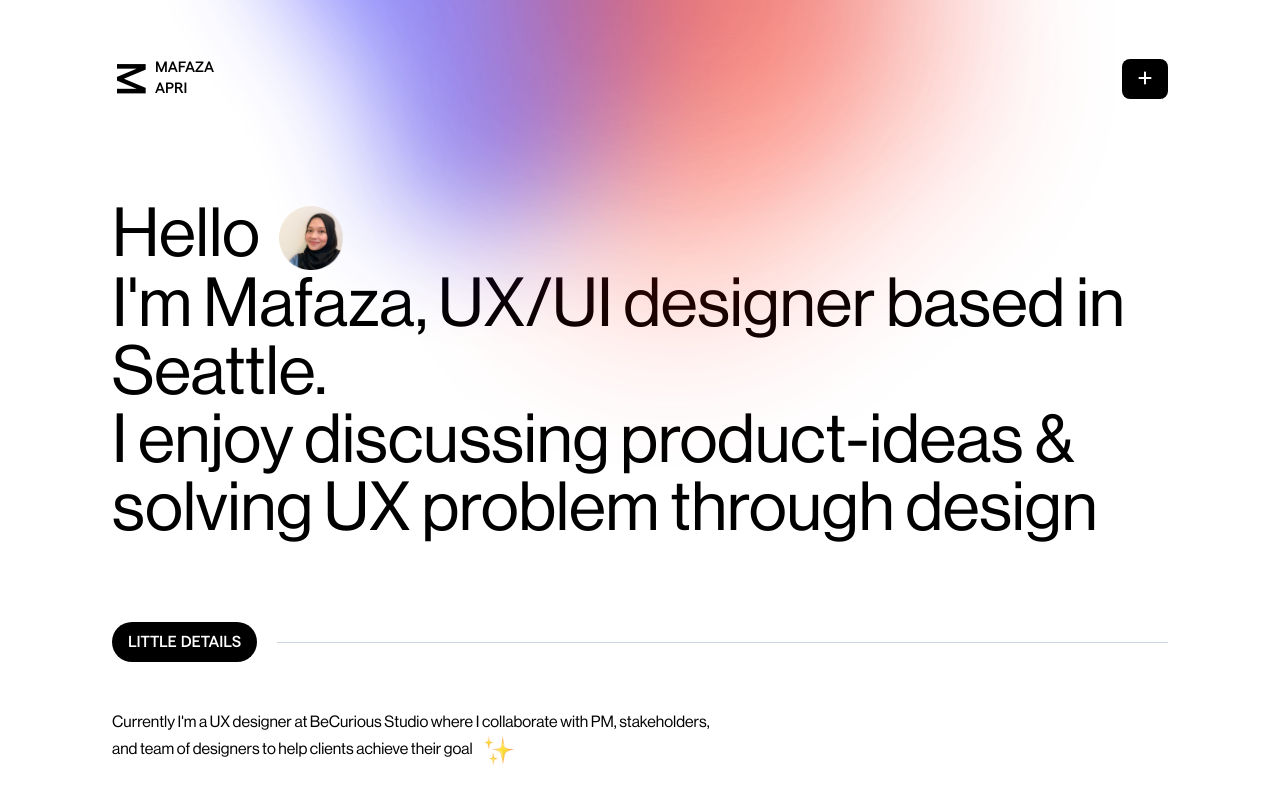
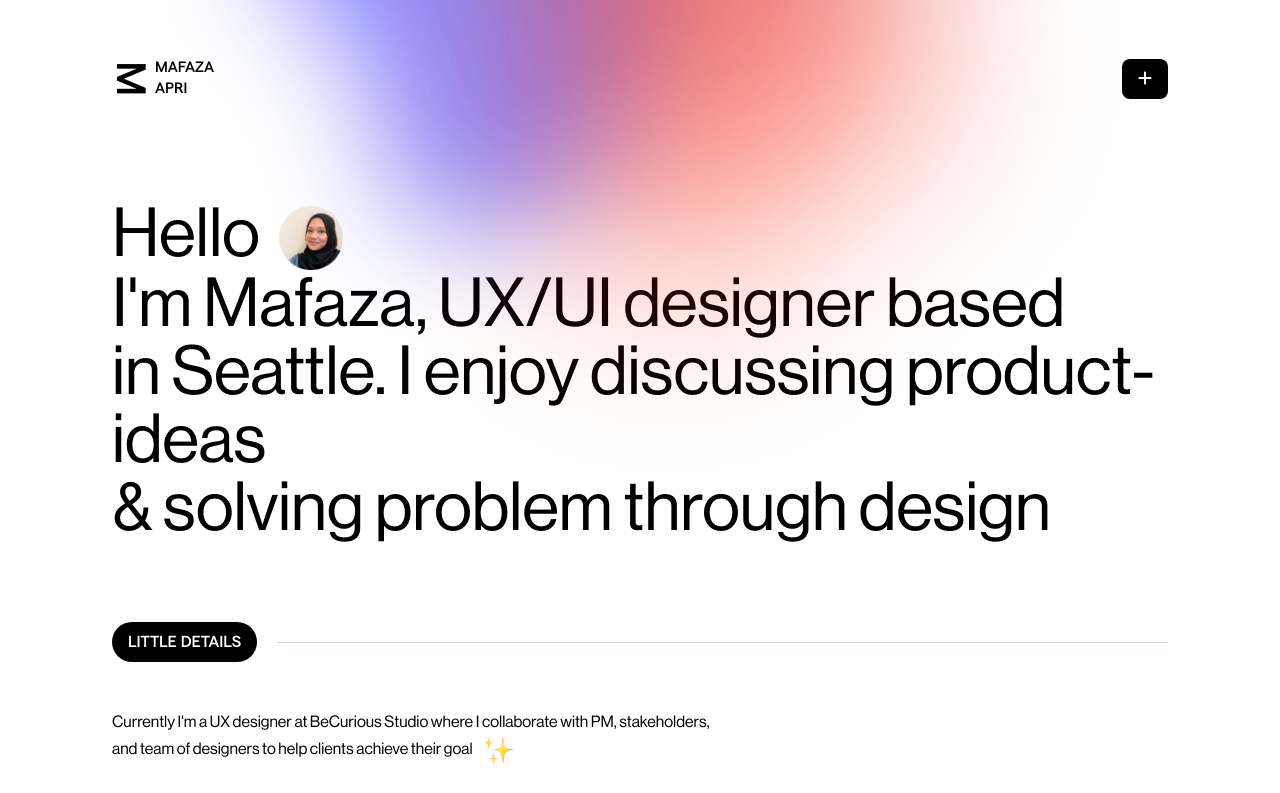
Before and after one commit to mafazaapri/mafazaapri.github.io, a React (Vite) app: page /#/about in a window 1280 px wide. Shown: the top 793 px of the page. Built offline with nearby package versions, Linux system fonts and the light colour scheme.

Commit message:
Update AboutPage.jsx

```diff
--- a/src/pages/AboutPage.jsx
+++ b/src/pages/AboutPage.jsx
@@ -22,11 +22,11 @@ export default function AboutPage() {
 
 
                     <span className="font-small">
-I'm Mafaza, UX/UI designer based in Seattle.
-                      <br/>
+I'm Mafaza, UX/UI designer based <br/> in Seattle.
+
                       I enjoy discussing product-ideas
 
-              & solving UX problem through design  </span>
+             <br/> & solving problem through design  </span>
 
           </div>
           </section>
```
